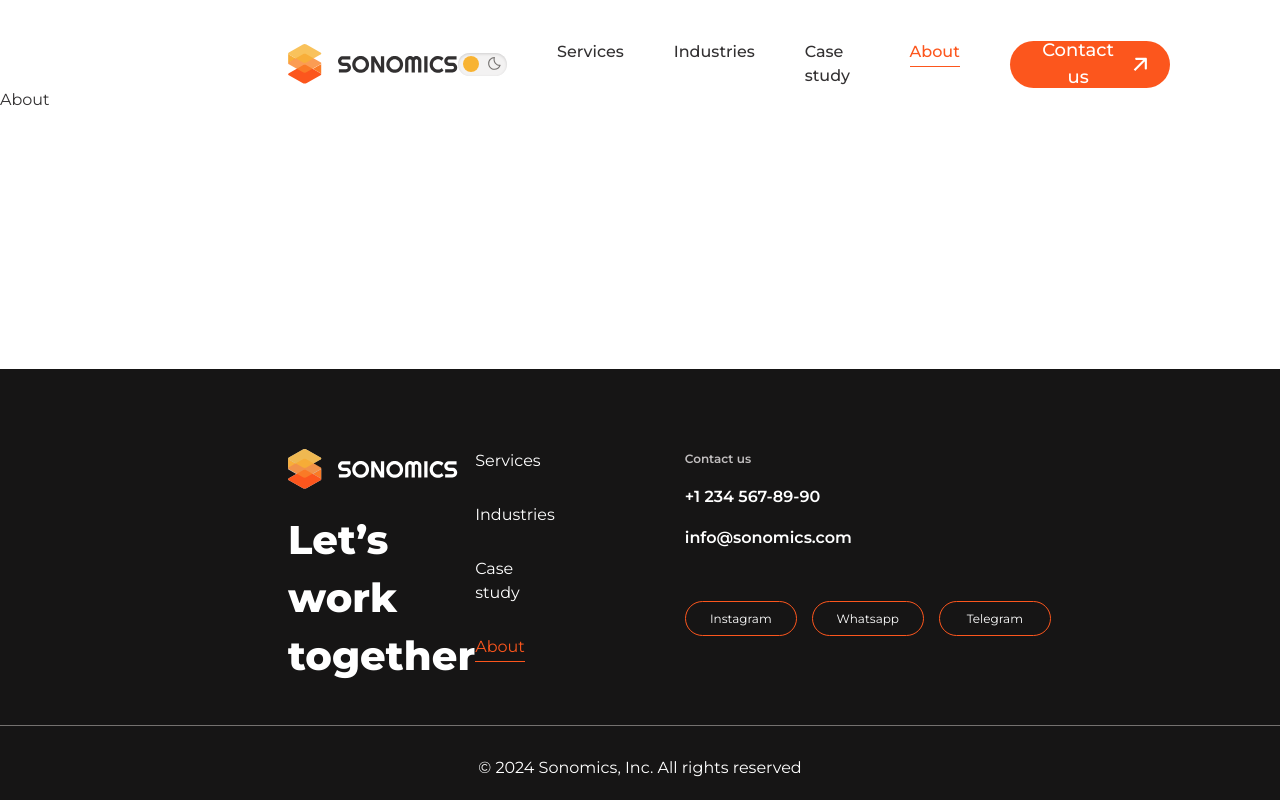
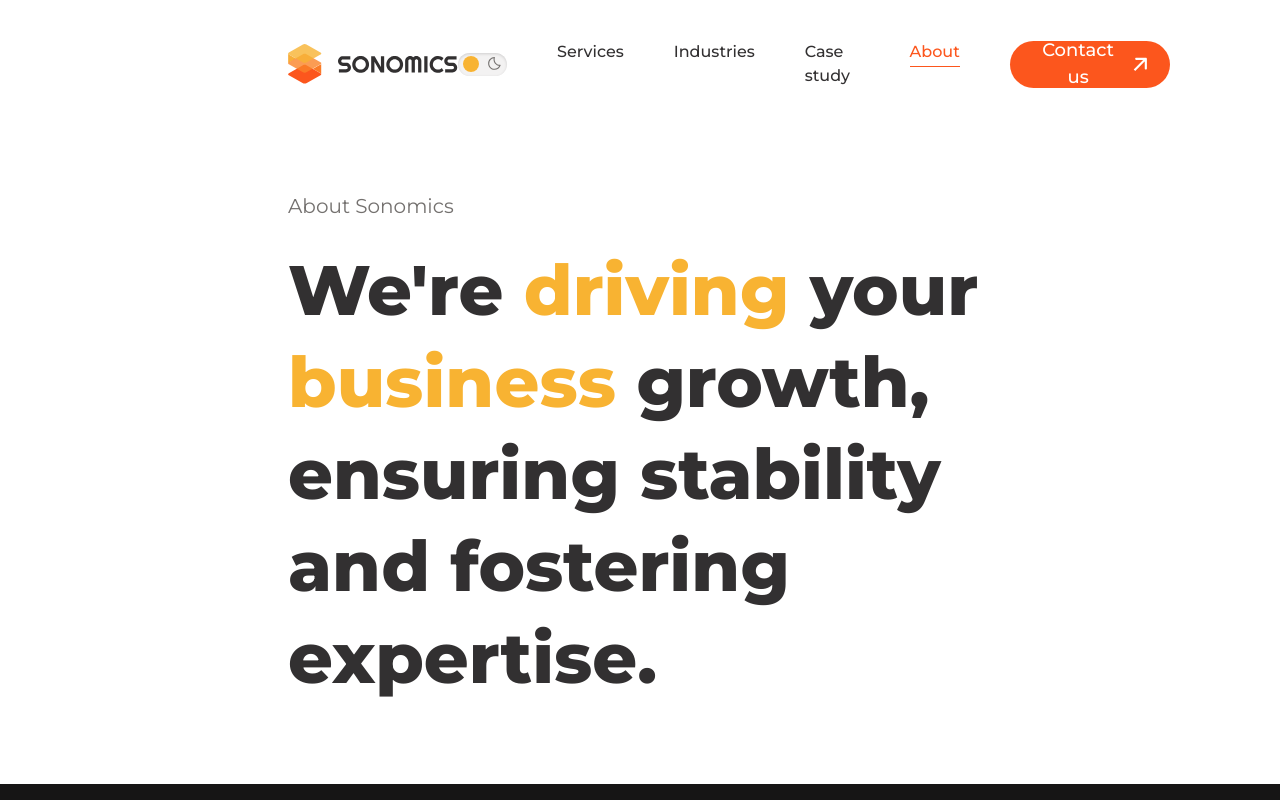
Before and after one commit to skabanets/sonomics, a React (Vite) app: page /about in a window 1280 px wide. Shown: the top 800 px of the page. Built offline with nearby package versions, Linux system fonts and the light colour scheme.

Commit message:
Add AboutSonomics section

```diff
--- a/src/pages/About.tsx
+++ b/src/pages/About.tsx
@@ -1,5 +1,11 @@
+import { AboutSonomics } from "../sections";
+
 const About = () => {
-  return <div>About</div>;
+  return (
+    <>
+      <AboutSonomics />
+    </>
+  );
 };
 
 export default About;
--- /dev/null
+++ b/src/sections/About/AboutSonomics.tsx
@@ -0,0 +1,14 @@
+export const AboutSonomics = () => {
+  return (
+    <section className="pb-[80px] pt-[100px]">
+      <div className="container">
+        <h6 className="mb-[20px] text-secondaryTextColor">About Sonomics</h6>
+        <h1>
+          We're <span className="text-accentYellowColor"> driving </span> your
+          <span className="text-accentYellowColor"> business</span> growth, ensuring stability and
+          fostering expertise.
+        </h1>
+      </div>
+    </section>
+  );
+};
--- a/src/sections/index.ts
+++ b/src/sections/index.ts
@@ -1,3 +1,4 @@
 export * from "./Home/WhyUs";
 export * from "./Home/Industries";
 export * from "./Home/Services";
+export * from "./About/AboutSonomics";
```
Also changed, not shown: 1 other file (tests, documents, lock files or other folders).
